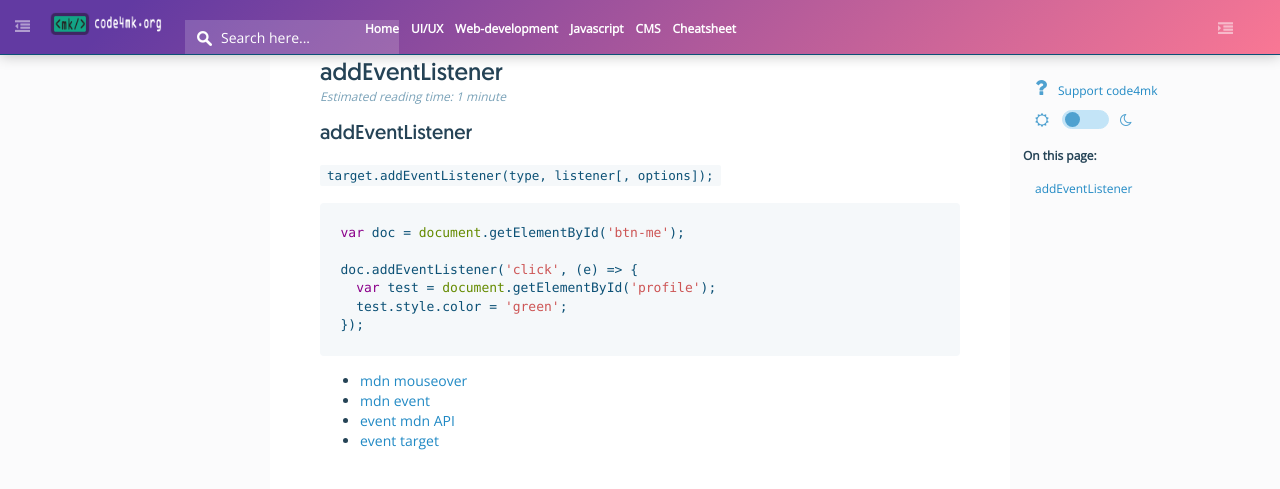
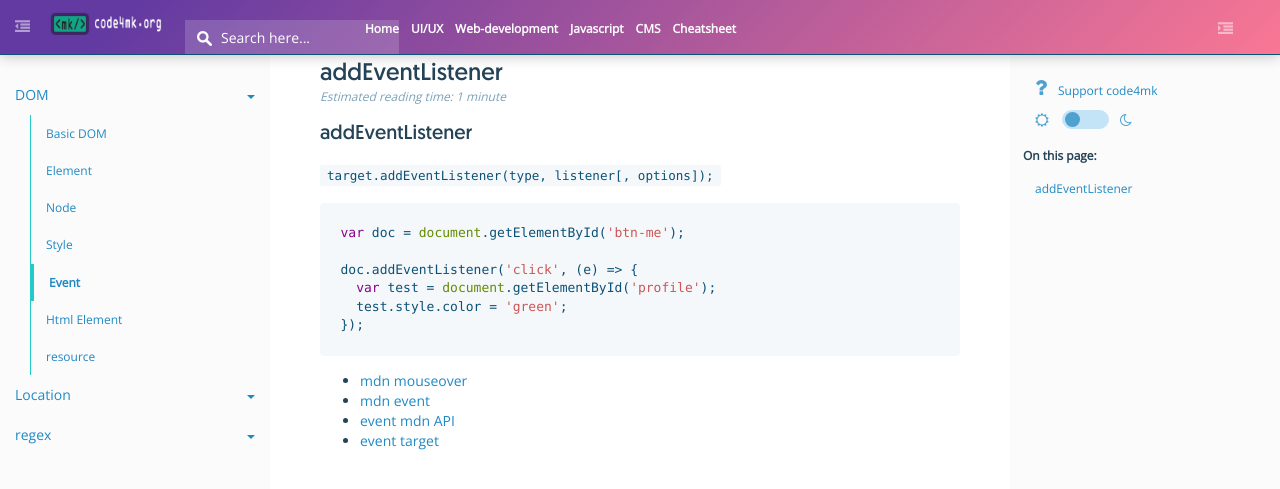
Before and after one commit to code4mk/code4mk.github.io, a Jekyll site: the page built from javascript-developer/js/dom/event.md, in a window 1280 px wide and 900 px high. Shown: the top 489 px of the window. Built offline with Jekyll 4.4.1, drawn with Linux system fonts in a browser that asks for light colours; our own code applies the rules of GitHub Pages for plain Markdown files; comment, search, counter and statistics services are not loaded.

Commit message:
event dom

```diff
--- a/_data/toc.yaml
+++ b/_data/toc.yaml
@@ -70,6 +70,8 @@
     title: Node
   - path: /javascript-developer/js/dom/style/
     title: Style
+  - path: /javascript-developer/js/dom/event/
+    title: Event
   - path: /javascript-developer/js/dom/htmlelement/
     title: Html Element
   - path: /javascript-developer/js/dom/resource/
```
